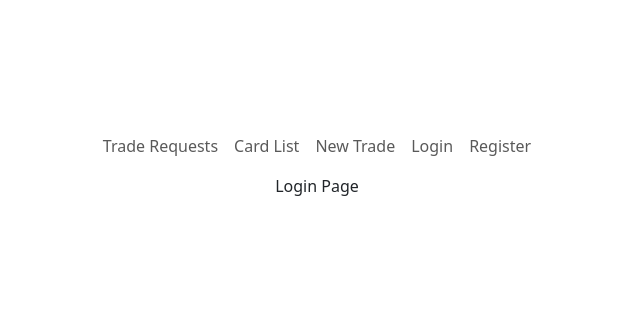
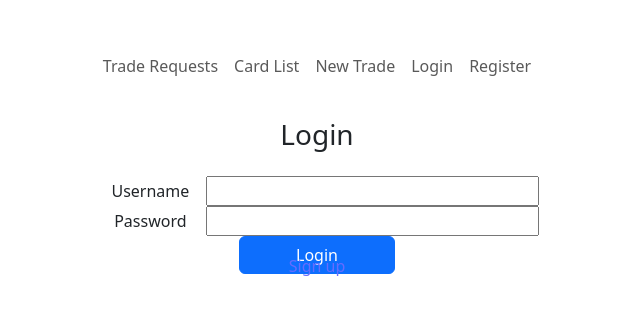
Before and after one commit to spoiltcheese/Pockethub, a React (Vite) app in the folder frontend/: page /login in a window 1280 px wide. Shown: the part 242-556 px from the top of the page, without its empty margins (323-963 px from the left). Built offline with nearby package versions, Linux system fonts and the light colour scheme.

Commit message:
fix login page

```diff
--- a/frontend/package.json
+++ b/frontend/package.json
@@ -11,6 +11,7 @@
   },
   "dependencies": {
     "@tanstack/react-query": "^5.87.1",
+    "jwt-decode": "^4.0.0",
     "nodemon": "^3.1.10",
     "react": "^19.1.1",
     "react-bootstrap": "^2.10.10",
--- a/frontend/src/App.jsx
+++ b/frontend/src/App.jsx
@@ -8,6 +8,7 @@
 import AllTrades from "./pages/AllTrades";
 import NewTrade from "./pages/NewTrade";
 import Registration from "./pages/Registration";
+import Login from "./pages/Login";
 
 function App() {
   const [accessToken, setAccessToken] = useState(""); // Access token state
@@ -22,7 +23,7 @@
           <NavBar />
           <Routes>
             <Route path="/" element={<Navigate to="/cards" />} />
-            <Route path="/login" element={<div>Login Page</div>} />
+            <Route path="/login" element={<Login />} />
             <Route path="/cards" element={<AllCards />} />
             <Route path="/trades" element={<AllTrades />} />
             <Route path="/newtrade" element={<NewTrade />} />
--- a/frontend/src/pages/Login.jsx
+++ b/frontend/src/pages/Login.jsx
@@ -82,8 +82,8 @@
   //   }, []);
 
   return (
-    <div className="w-50 h-50 mx-auto">
-      <div className="card text-bg-dark">
+    <div>
+      <div>
         <div className="card-title text-center mt-4 mb-4">
           <h3>Login</h3>
         </div>
@@ -126,7 +126,7 @@
           className="card-body row text-center"
           style={{ marginTop: "-20px" }}
         >
-          <Link to="/registr">Sign up</Link>
+          <Link to="/register">Sign up</Link>
         </div>
       </div>
     </div>
```
Also changed, not shown: 1 other file (tests, documents, lock files or other folders).
